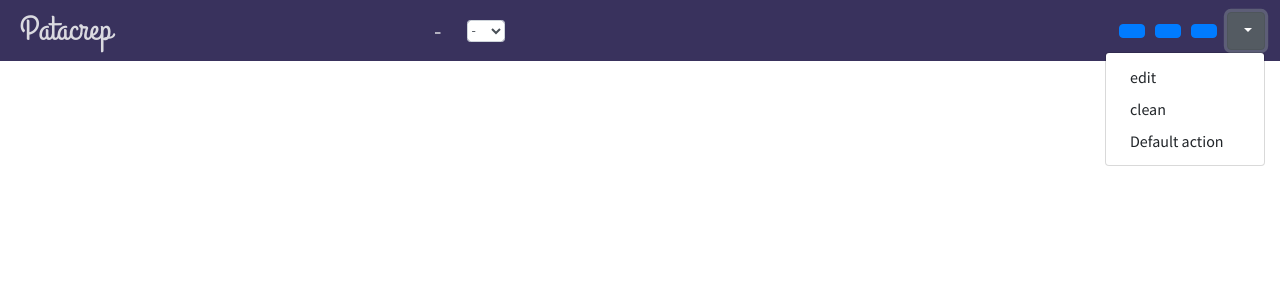
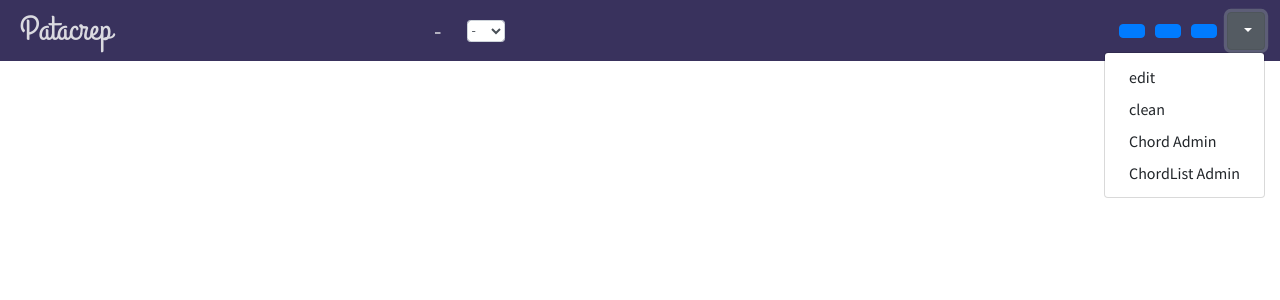
Before and after one commit to Fritzip/patacrep, a Django app: template patacrep/templates/patacrep/detail.html in a window 1280 px wide, after a click that opens the changed part. Shown: the top 300 px of the page. Run offline with Django 3.2, Linux system fonts and the light colour scheme; the template is opened without the code that fills it: values that come from a table or form of the project are taken from there, others are empty; some libraries are stand-ins or nearby versions.

Commit message:
admin options

```diff
--- a/patacrep/templates/patacrep/base_template.html
+++ b/patacrep/templates/patacrep/base_template.html
@@ -47,7 +47,7 @@
           <div class="dropdown-menu dropdown-menu-right" aria-labelledby="dropdownMenuButton">
             {% block options %}
             {% endblock options %}
-            <a class="dropdown-item" href="#">Default action</a>
+            <a class="dropdown-item" id="admin-chord" href="{% url 'admin:patacrep_chord_changelist' %}">ChordList Admin</a>
           </div>
         </div>
       </div>
@@ -77,10 +77,10 @@
   <!-- Menu Toggle Script -->
   <script>
     $(".sidebar").toggle();
-  $(".menu-toggle").click(function(e) {
-      e.preventDefault();
-      $(".sidebar").toggle();
-  });
+    $(".menu-toggle").click(function(e) {
+        e.preventDefault();
+        $(".sidebar").toggle();
+    });
   </script>
   <script>
     $(function() {
--- a/patacrep/templates/patacrep/detail.html
+++ b/patacrep/templates/patacrep/detail.html
@@ -6,14 +6,15 @@
 {% endblock %}
 
 {% block buttons %}
-  <a class="btn btn-primary" href="{% url 'patacrep:detail' rand %}"><i class="fas fa-random"></i></a>
   <a class="btn btn-primary" href="{% url 'patacrep:detail' prev %}"><i class="fas fa-angle-left"></i></a>
   <a class="btn btn-primary" href="{% url 'patacrep:detail' next %}"><i class="fas fa-angle-right"></i></a>
+  <a class="btn btn-primary" href="{% url 'patacrep:detail' rand %}"><i class="fas fa-random"></i></a>
 {% endblock %}
 
 {% block options %}
 <a class="dropdown-item" href="{% url 'patacrep:edit' chord.id %}">edit</a>
 <a class="dropdown-item" id="clean" chord_pk="{{chord.pk}}" href="#">clean</a>
+  <a class="dropdown-item" id="admin-chord" href="{% url 'admin:patacrep_chord_change' chord.id %}">Chord Admin</a>
 {% endblock options %}
 
 {% block infotab %}
```
